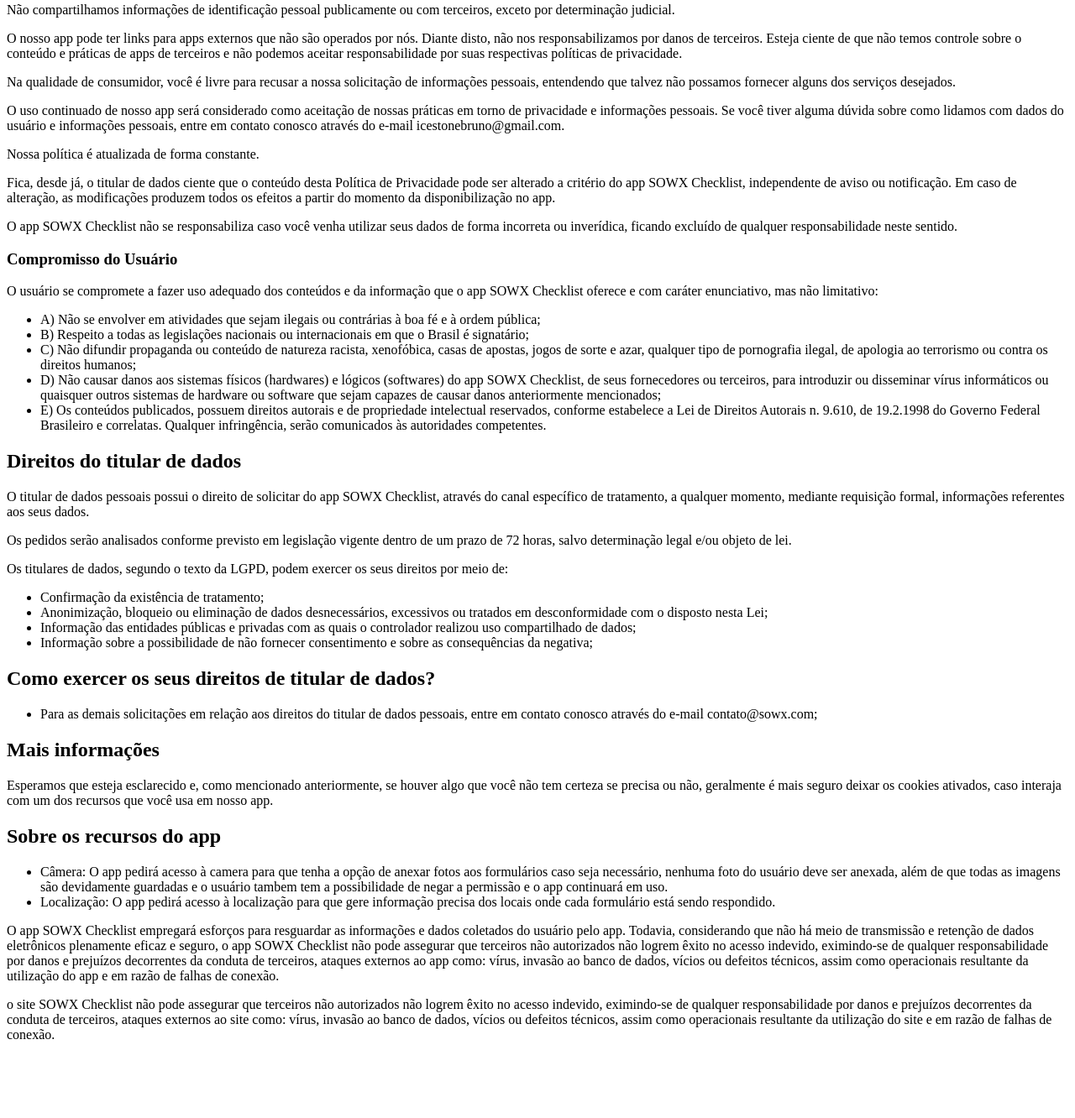
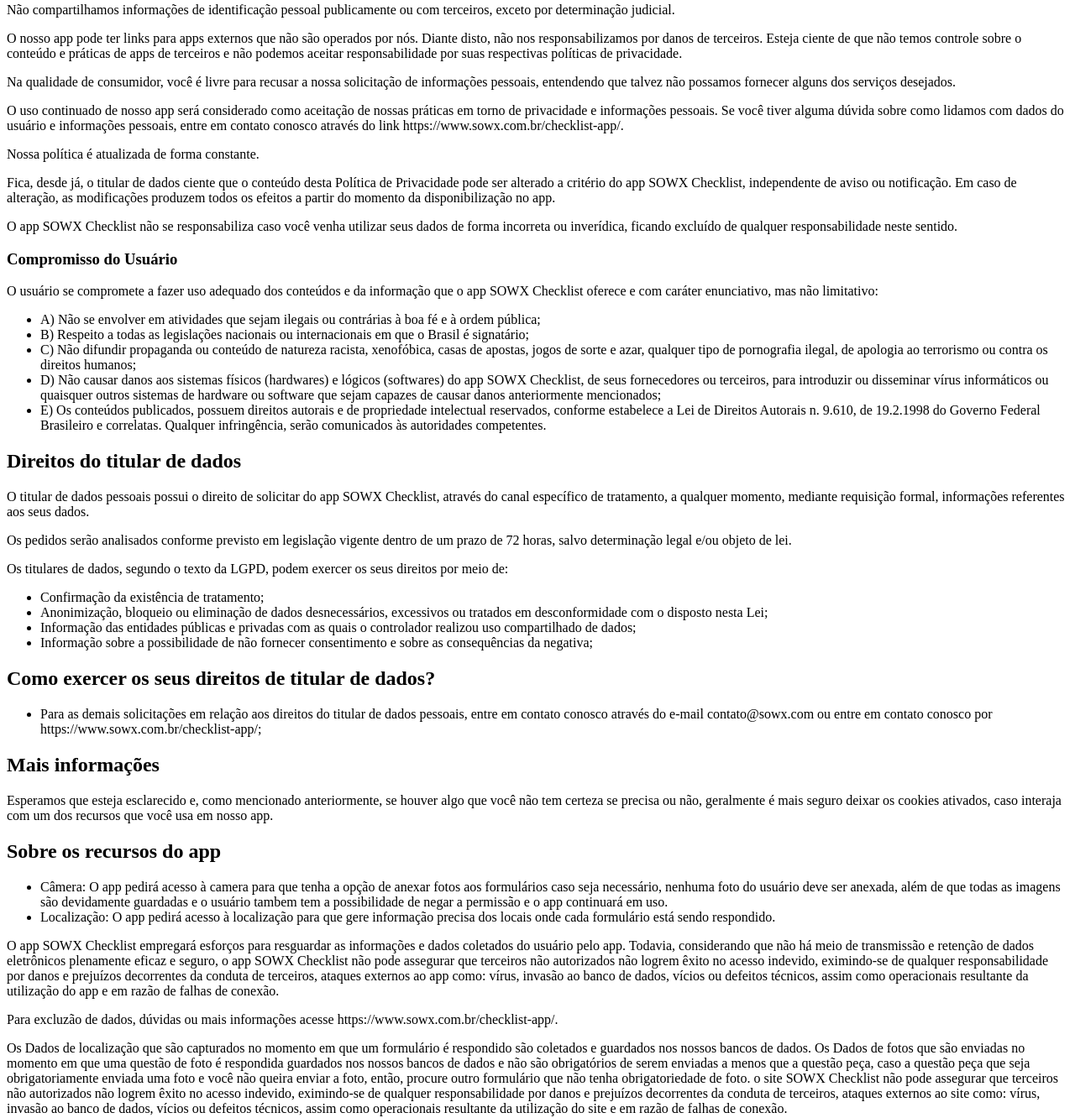
Before and after one commit to shymarrai/policyChecklist, a plain HTML site: page index.html in a window 1280 px wide. Shown: the part 337-1669 px from the top of the page at 84% size. Before the commit the page ends 1595 px from the top, so only its background shows below. Drawn offline with Linux system fonts and the light colour scheme.

Commit message:
Update index.html

```diff
--- a/index.html
+++ b/index.html
@@ -46,7 +46,7 @@
 
     <p>O uso continuado de nosso app será considerado como aceitação de nossas práticas em torno de privacidade e
         informações pessoais. Se você tiver alguma dúvida sobre como lidamos com dados do usuário e informações
-        pessoais, entre em contato conosco através do e-mail icestonebruno@gmail.com.</p>
+        pessoais, entre em contato conosco através do link https://www.sowx.com.br/checklist-app/.</p>
 
     <p>Nossa política é atualizada de forma constante.</p>
 
@@ -101,7 +101,7 @@
 
 
         <li>Para as demais solicitações em relação aos direitos do titular de dados pessoais, entre em contato conosco
-            através do e-mail contato@sowx.com;</li>
+            através do e-mail contato@sowx.com ou entre em contato conosco por https://www.sowx.com.br/checklist-app/;</li>
     </ul>
 
     <h2>Mais informações</h2>
@@ -128,7 +128,10 @@
         externos ao app como: vírus, invasão ao banco de dados, vícios ou defeitos técnicos, assim como operacionais
         resultante da utilização do app e em razão de falhas de conexão.</p>
 
+<p>Para excluzão de dados, dúvidas ou mais informações acesse https://www.sowx.com.br/checklist-app/.</p>
+    <span>Os Dados de localização que são capturados no momento em que um formulário é respondido são coletados e guardados nos nossos bancos de dados.
 
+Os Dados de fotos que são enviadas no momento em que uma questão de foto é respondida guardados nos nossos bancos de dados e não são obrigatórios de serem enviadas a menos que a questão peça, caso a questão peça que seja obrigatoriamente enviada uma foto e você não queira enviar a foto, então, procure outro formulário que não tenha obrigatoriedade de foto.</span>
 </body>
 
 </html>o site SOWX Checklist não pode assegurar que terceiros não autorizados não logrem êxito no acesso indevido,
```
